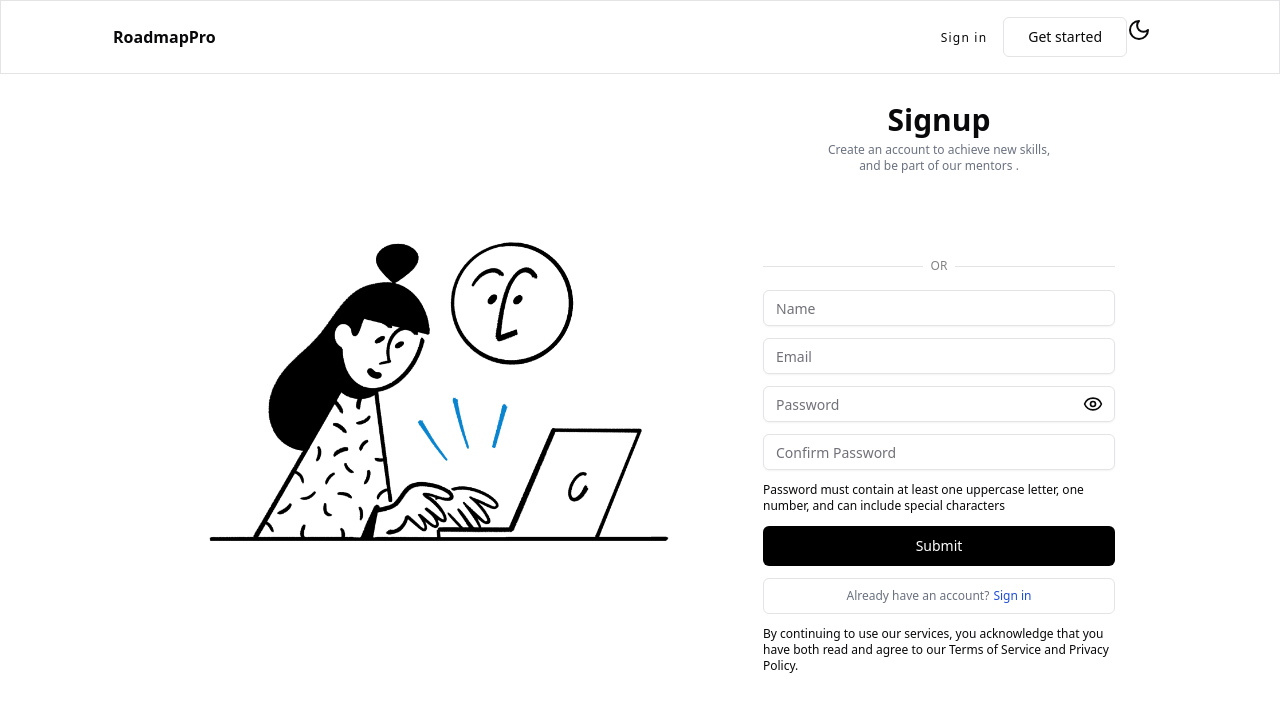
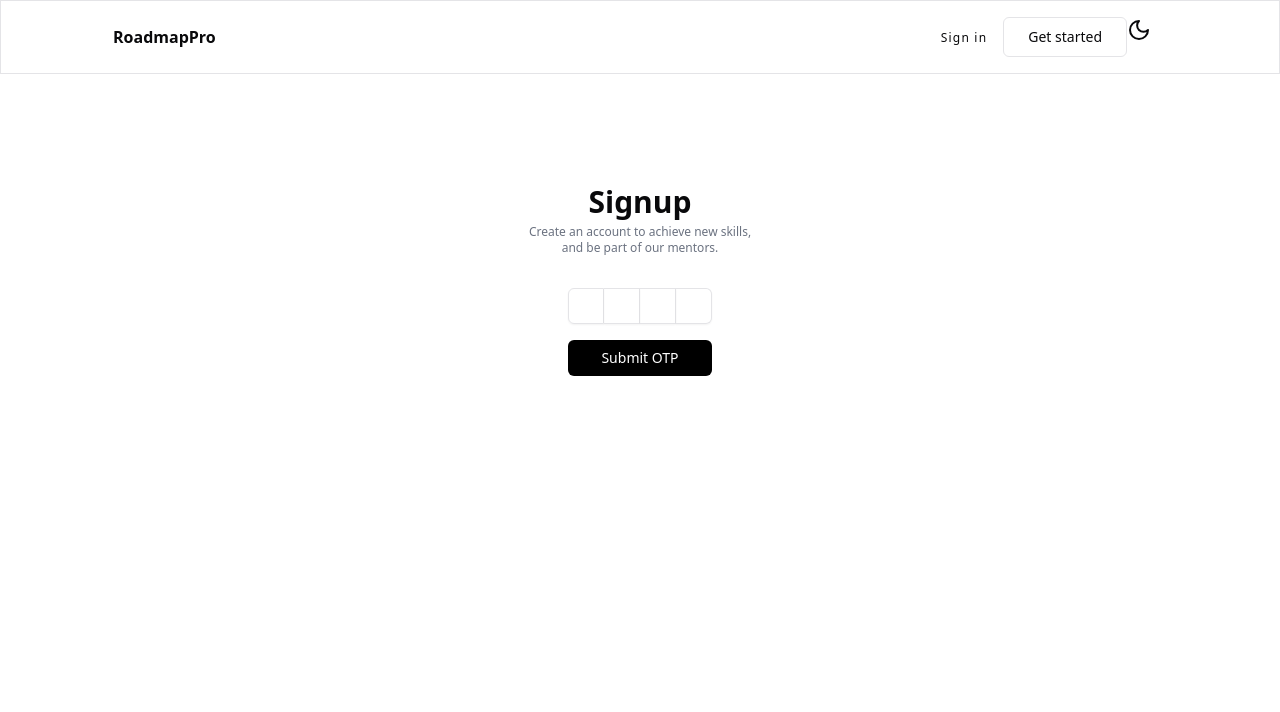
Before and after one commit to sahhhall/roadmapPro, a React app in the folder client/: page /signup in a window 1280 px wide. Shown: the top 712 px of the page. Built offline with nearby package versions, Linux system fonts and the light colour scheme; the HTML template or start-up script is replaced by a standard one.

Commit message:
feat: added otp component

```diff
--- a/client/package.json
+++ b/client/package.json
@@ -24,6 +24,7 @@
     "clsx": "^2.1.1",
     "dlx": "^0.2.1",
     "framer-motion": "^11.9.0",
+    "input-otp": "^1.2.4",
     "jwt-decode": "^4.0.0",
     "lucide-react": "^0.446.0",
     "react": "^18.3.1",
--- /dev/null
+++ b/client/src/components/ui/card.tsx
@@ -0,0 +1,76 @@
+import * as React from "react"
+
+import { cn } from "@/lib/utils"
+
+const Card = React.forwardRef<
+  HTMLDivElement,
+  React.HTMLAttributes<HTMLDivElement>
+>(({ className, ...props }, ref) => (
+  <div
+    ref={ref}
+    className={cn(
+      "rounded-xl border bg-card text-card-foreground shadow",
+      className
+    )}
+    {...props}
+  />
+))
+Card.displayName = "Card"
+
+const CardHeader = React.forwardRef<
+  HTMLDivElement,
+  React.HTMLAttributes<HTMLDivElement>
+>(({ className, ...props }, ref) => (
+  <div
+    ref={ref}
+    className={cn("flex flex-col space-y-1.5 p-6", className)}
+    {...props}
+  />
+))
+CardHeader.displayName = "CardHeader"
+
+const CardTitle = React.forwardRef<
+  HTMLParagraphElement,
+  React.HTMLAttributes<HTMLHeadingElement>
+>(({ className, ...props }, ref) => (
+  <h3
+    ref={ref}
+    className={cn("font-semibold leading-none tracking-tight", className)}
+    {...props}
+  />
+))
+CardTitle.displayName = "CardTitle"
+
+const CardDescription = React.forwardRef<
+  HTMLParagraphElement,
+  React.HTMLAttributes<HTMLParagraphElement>
+>(({ className, ...props }, ref) => (
+  <p
+    ref={ref}
+    className={cn("text-sm text-muted-foreground", className)}
+    {...props}
+  />
+))
+CardDescription.displayName = "CardDescription"
+
+const CardContent = React.forwardRef<
+  HTMLDivElement,
+  React.HTMLAttributes<HTMLDivElement>
+>(({ className, ...props }, ref) => (
+  <div ref={ref} className={cn("p-6 pt-0", className)} {...props} />
+))
+CardContent.displayName = "CardContent"
+
+const CardFooter = React.forwardRef<
+  HTMLDivElement,
+  React.HTMLAttributes<HTMLDivElement>
+>(({ className, ...props }, ref) => (
+  <div
+    ref={ref}
+    className={cn("flex items-center p-6 pt-0", className)}
+    {...props}
+  />
+))
+CardFooter.displayName = "CardFooter"
+
+export { Card, CardHeader, CardFooter, CardTitle, CardDescription, CardContent }
--- /dev/null
+++ b/client/src/components/ui/input-otp.tsx
@@ -0,0 +1,69 @@
+import * as React from "react"
+import { DashIcon } from "@radix-ui/react-icons"
+import { OTPInput, OTPInputContext } from "input-otp"
+
+import { cn } from "@/lib/utils"
+
+const InputOTP = React.forwardRef<
+  React.ElementRef<typeof OTPInput>,
+  React.ComponentPropsWithoutRef<typeof OTPInput>
+>(({ className, containerClassName, ...props }, ref) => (
+  <OTPInput
+    ref={ref}
+    containerClassName={cn(
+      "flex items-center gap-2 has-[:disabled]:opacity-50",
+      containerClassName
+    )}
+    className={cn("disabled:cursor-not-allowed", className)}
+    {...props}
+  />
+))
+InputOTP.displayName = "InputOTP"
+
+const InputOTPGroup = React.forwardRef<
+  React.ElementRef<"div">,
+  React.ComponentPropsWithoutRef<"div">
+>(({ className, ...props }, ref) => (
+  <div ref={ref} className={cn("flex items-center", className)} {...props} />
+))
+InputOTPGroup.displayName = "InputOTPGroup"
+
+const InputOTPSlot = React.forwardRef<
+  React.ElementRef<"div">,
+  React.ComponentPropsWithoutRef<"div"> & { index: number }
+>(({ index, className, ...props }, ref) => {
+  const inputOTPContext = React.useContext(OTPInputContext)
+  const { char, hasFakeCaret, isActive } = inputOTPContext.slots[index]
+
+  return (
+    <div
+      ref={ref}
+      className={cn(
+        "relative flex h-9 w-9 items-center justify-center border-y border-r border-input text-sm shadow-sm transition-all first:rounded-l-md first:border-l last:rounded-r-md",
+        isActive && "z-10 ring-1 ring-ring",
+        className
+      )}
+      {...props}
+    >
+      {char}
+      {hasFakeCaret && (
+        <div className="pointer-events-none absolute inset-0 flex items-center justify-center">
+          <div className="h-4 w-px animate-caret-blink bg-foreground duration-1000" />
+        </div>
+      )}
+    </div>
+  )
+})
+InputOTPSlot.displayName = "InputOTPSlot"
+
+const InputOTPSeparator = React.forwardRef<
+  React.ElementRef<"div">,
+  React.ComponentPropsWithoutRef<"div">
+>(({ ...props }, ref) => (
+  <div ref={ref} role="separator" {...props}>
+    <DashIcon />
+  </div>
+))
+InputOTPSeparator.displayName = "InputOTPSeparator"
+
+export { InputOTP, InputOTPGroup, InputOTPSlot, InputOTPSeparator }
--- a/client/src/features/admin/components/usermanagment/Usertable.tsx
+++ b/client/src/features/admin/components/usermanagment/Usertable.tsx
@@ -11,8 +11,6 @@ import DropDown from "./DropDown";
 import { Avatar, AvatarImage } from "@/components/ui/avatar";
 import { getAccessStyle } from "../../util/getAccessStyle";
 import { Input } from "@/components/ui/input";
-import { Button } from "@/components/ui/button";
-import { Search } from "lucide-react";
 import Container from "@/components/Container";
 
 const users = [
--- /dev/null
+++ b/client/src/features/auth/components/Otp.tsx
@@ -0,0 +1,79 @@
+import {
+  InputOTP,
+  InputOTPGroup,
+  InputOTPSlot,
+} from "@/components/ui/input-otp";
+import { Button } from "@/components/ui/button";
+import { z } from "zod";
+import { zodResolver } from "@hookform/resolvers/zod";
+import { useForm } from "react-hook-form";
+import {
+  Form,
+  FormControl,
+  FormField,
+  FormItem,
+  FormMessage,
+} from "@/components/ui/form";
+
+const formSchema = z.object({
+  otp: z.string(),
+  // .length(4, { message: "OTP must be 4 digits" })
+  // .regex(/^\d+$/, { message: "OTP must be numeric" }),
+});
+
+const Otp = () => {
+  const form = useForm({
+    resolver: zodResolver(formSchema),
+    defaultValues: {
+      otp: "",
+    },
+  });
+
+  const onSubmit = (data: { otp: string }) => {
+    console.log("OTP Submitted: ", data);
+  };
+
+  return (
+    <div className="flex flex-col items-center justify-center">
+      <Form {...form}>
+        <h1 className="text-3xl text-center font-extrabold">Signup</h1>
+        <p className="text-center mt-1 text-xs text-gray-500">
+          Create an account to achieve new skills,
+          <br /> and be part of our mentors.
+        </p>
+
+        <form onSubmit={form.handleSubmit(onSubmit)} className="space-y-4 mt-6">
+          <FormField
+            name="otp"
+            control={form.control}
+            render={({ field }) => (
+              <FormItem>
+                <FormControl>
+                  <InputOTP
+                    maxLength={4}
+                    value={field.value}
+                    onChange={field.onChange}
+                  >
+                    <InputOTPGroup>
+                      <InputOTPSlot index={0} />
+                      <InputOTPSlot index={1} />
+                      <InputOTPSlot index={2} />
+                      <InputOTPSlot index={3} />
+                    </InputOTPGroup>
+                  </InputOTP>
+                </FormControl>
+                <FormMessage />
+              </FormItem>
+            )}
+          />
+
+          <Button variant={"submit"} type="submit" className="w-full">
+            Submit OTP
+          </Button>
+        </form>
+      </Form>
+    </div>
+  );
+};
+
+export default Otp;
--- a/client/src/features/auth/components/SignupForm.tsx
+++ b/client/src/features/auth/components/SignupForm.tsx
@@ -68,6 +68,7 @@ const SignupForm = () => {
 
   return (
     <Form {...form}>
+      {/* chage should be here to resize to small that fit screen  */}
       <form onSubmit={form.handleSubmit(onSubmit)} className="space-y-3">
         <FormField
           control={form.control}
--- a/client/src/features/auth/pages/SignupPage.tsx
+++ b/client/src/features/auth/pages/SignupPage.tsx
@@ -2,20 +2,25 @@ import { GoogleLogin } from "@react-oauth/google";
 import { useGoogleLogin } from "../hooks/useGoogleLogin";
 import SignupForm from "../components/SignupForm";
 import img from "../../../assets/images/illustration.png";
+import { useState } from "react";
+import Otp from "../components/Otp";
 const SignupPage = () => {
   const { handleSuccess, handleError } = useGoogleLogin();
+  const [response, setResponse] = useState(false);
   return (
-    <div className="min-h-96  flex items-center justify-center ">
+    <div className="min-h-96   flex items-center justify-center ">
       <div className="flex mt-7  items-center   lg:space-y-0 lg:space-x-12 lg:justify-between">
-        <div className="dark:hidden lg:w-[550px]  lg:block hidden  ">
+        {/* <div className="dark:hidden lg:w-[550px]  lg:block hidden  ">
           <img
             src={img}
             alt="Illustration"
             className="w-full h-auto object-contain"
           />
-        </div>
 
+        </div> */}
         <div className="w-25% flex flex-col ">
+          {response ? (
+            <>
               <h1 className="text-3xl text-center font-extrabold">Signup</h1>
               <p className=" text-center mt-1   text-xs text-gray-500">
                 Create an account to achieve new skills,
@@ -33,12 +38,18 @@ const SignupPage = () => {
               </div>
               <div className="w-full flex items-center mt-4 mb-4">
                 <hr className="flex-grow border-white-400" />
-            <span className="mx-2 text-xs text-white-400 opacity-50 ">OR</span>
+                <span className="mx-2 text-xs text-white-400 opacity-50 ">
+                  OR
+                </span>
                 <hr className="flex-grow border-white-400" />
               </div>
               <div className="max-w-100 w-full" style={{ minHeight: "450px" }}>
                 <SignupForm />
               </div>
+            </>
+          ) : (
+            <Otp />
+          )}
         </div>
       </div>
     </div>
```
Also changed, not shown: 1 other file (tests, documents, lock files or other folders). Lines whose indentation alone changed are shown as unchanged.
